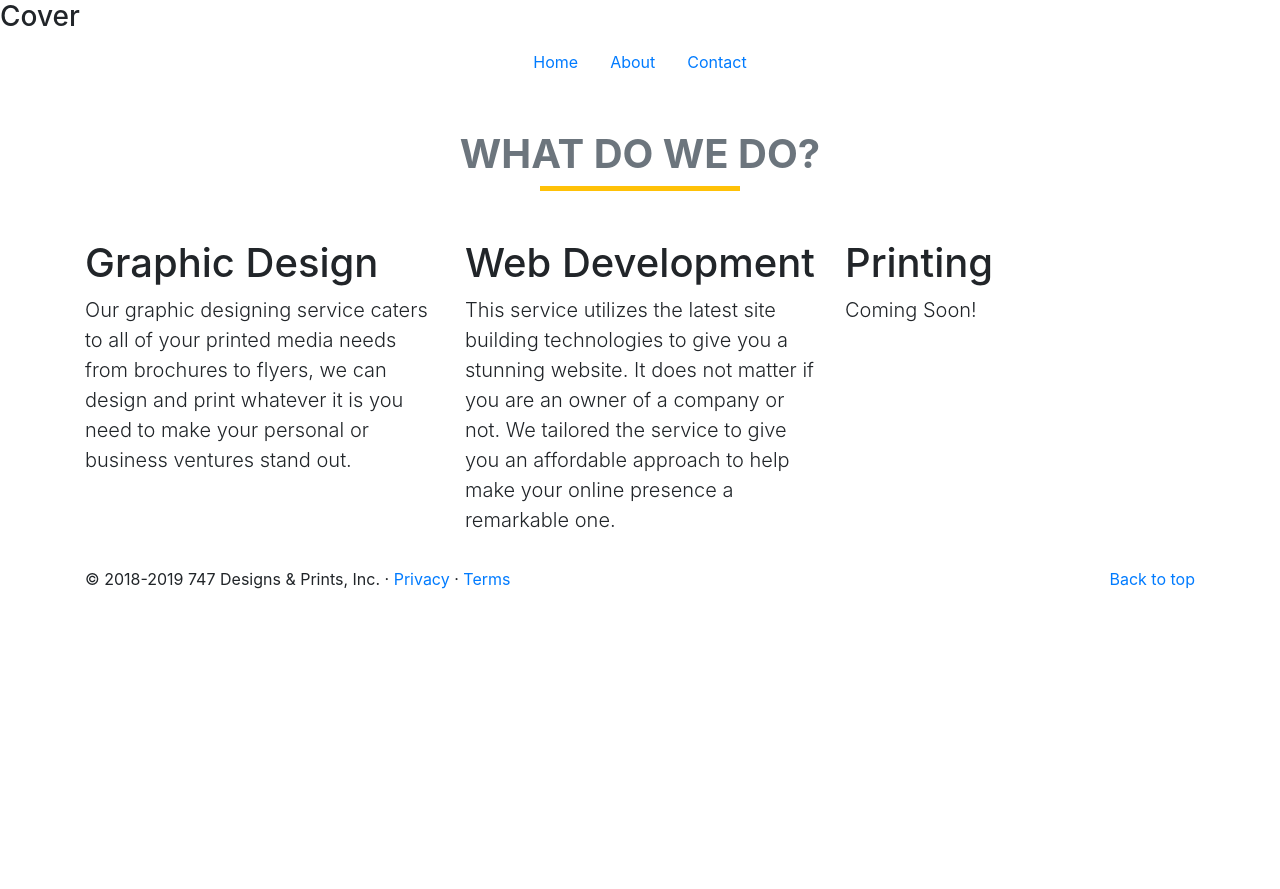
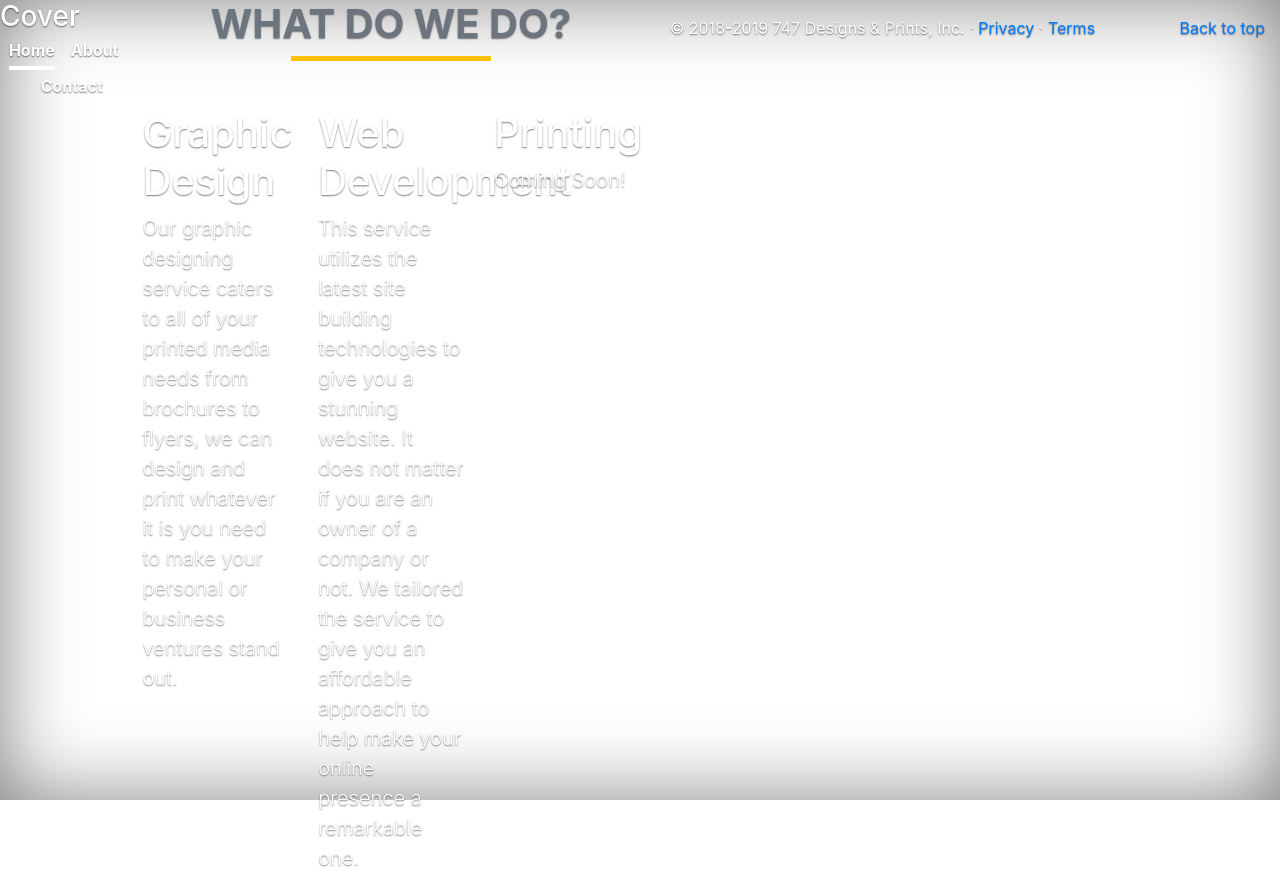
Before and after one commit to jav-sketch/747-Designs, a Django app: page /Design_Site/ in a window 1280 px wide. Before the commit the page ends 589 px from the top, so only its background shows below. Run offline with Django 3.2, Linux system fonts and the light colour scheme; data comes from the database, SQL or seed files in the repository; some libraries are stand-ins or nearby versions.

Commit message:
Customized stylesheet

```diff
--- a/core/Design_Site/static/css/styles.css
+++ b/core/Design_Site/static/css/styles.css
@@ -1,3 +1,19 @@
+
+html, body {
+    height: 100%;
+}
+
+body {
+    display: -ms-flexbox;
+    display: flex;
+    color: #fff;
+    text-shadow: 0 .05rem .1rem rgba(0, 0, 0, .5);
+    box-shadow: inset 0 0 5rem rgba(0, 0, 0, .5);
+}
+
+.main {
+    background-color: #333;
+}
 .title-underline{
     width: 200px;
     height: 5px;
@@ -7,3 +23,59 @@
 .btn-round{
     border-radius: 50px;
 }
+
+.cover-container {
+    max-width: 42em;
+}
+
+/*Header*/
+.masthead {
+    margin-bottom: 2rem;
+}
+
+.masthead-brand {
+    margin-bottom: 0;
+}
+
+.nav-masthead .nav-link {
+    padding: .25rem 0;
+    font-weight: 700;
+    color: rgba(255, 255, 255, 5);
+    background-color: transparent;
+    border-bottom: .25rem solid transparent;
+}
+
+.nav-masthead .nav-link:hover,
+.nav-masthead .nav-link:focus {
+    border-bottom-color: rgba(255, 255, 255, .25);
+}
+
+.nav-masthead .nav-link + .nav-link {
+    margin-left: 1rem;
+}
+
+.nav-masthead .active {
+    color: #fff;
+    border-bottom-color: #fff;
+}
+
+@media (min-width: 48em) {
+    .masthead-brand {
+        float: left;
+    }
+    .nav-masthead {
+        float: right;
+    }
+}
+
+
+/* Cover*/
+
+.cover {
+    padding: 0 1.5rem;
+}
+
+.cover .btn-lg {
+    padding: .75rem 1.25rem;
+    font-weight: 700;
+}
```
